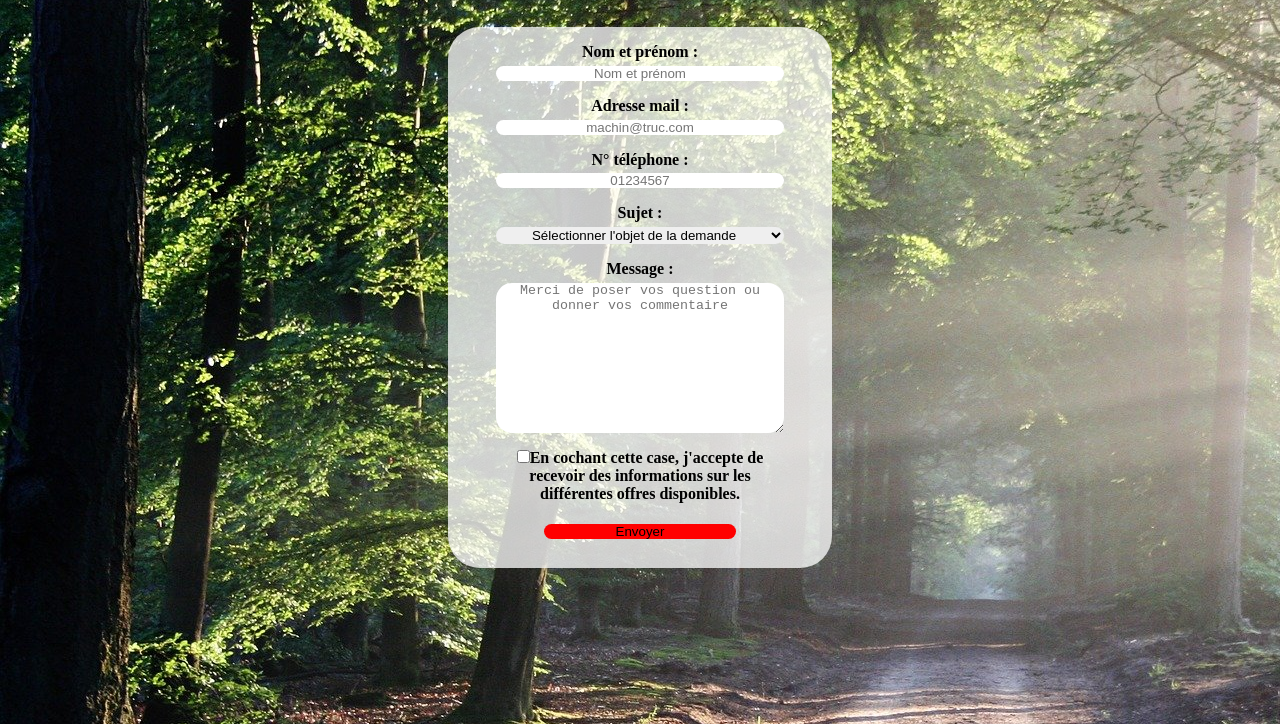
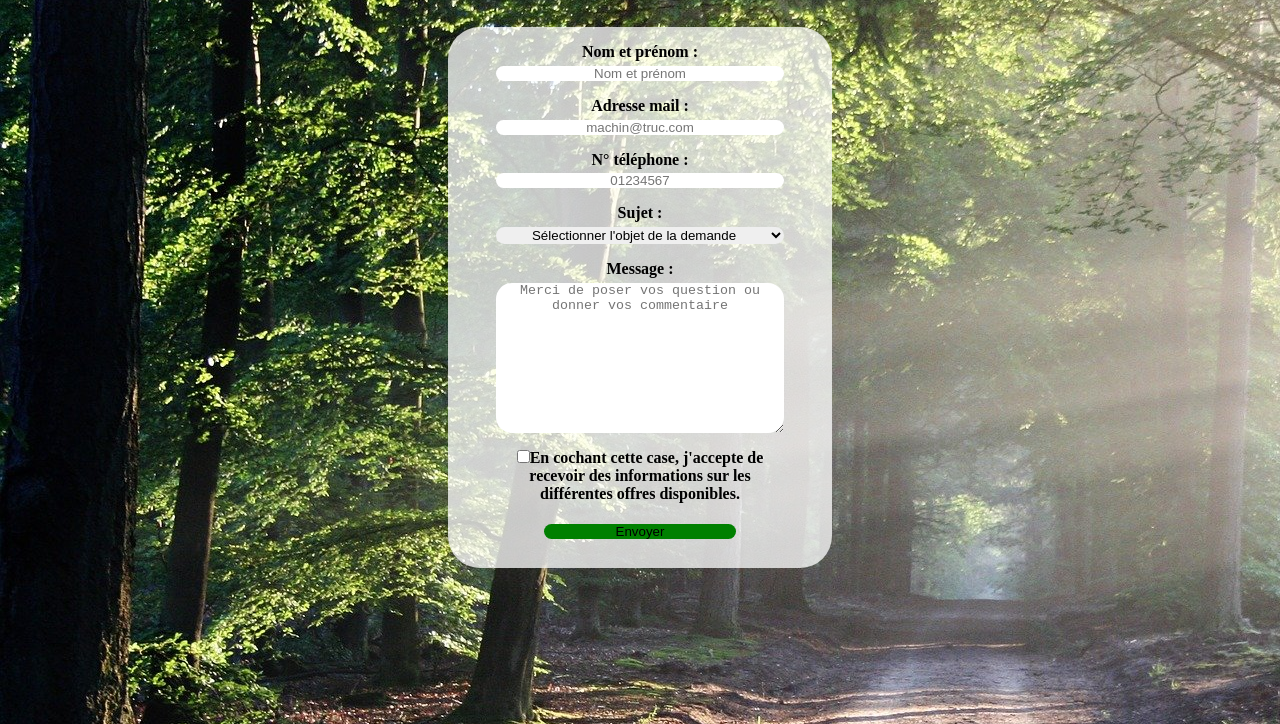
Before and after one commit to Tadkozh/Great-Form, a plain HTML site: page index.html in a window 1280 px wide. In both pictures the pointer is over the button "Envoyer". Shown: the part 76-800 px from the top of the page. Drawn offline with Linux system fonts and the light colour scheme.

Commit message:
css part

```diff
--- a/style.css
+++ b/style.css
@@ -58,3 +58,7 @@ body {
   background-color: red;
   margin: 1rem 3rem 0 3rem;
 }
+
+.button-contact:hover {
+  background-color: green;
+}
```
